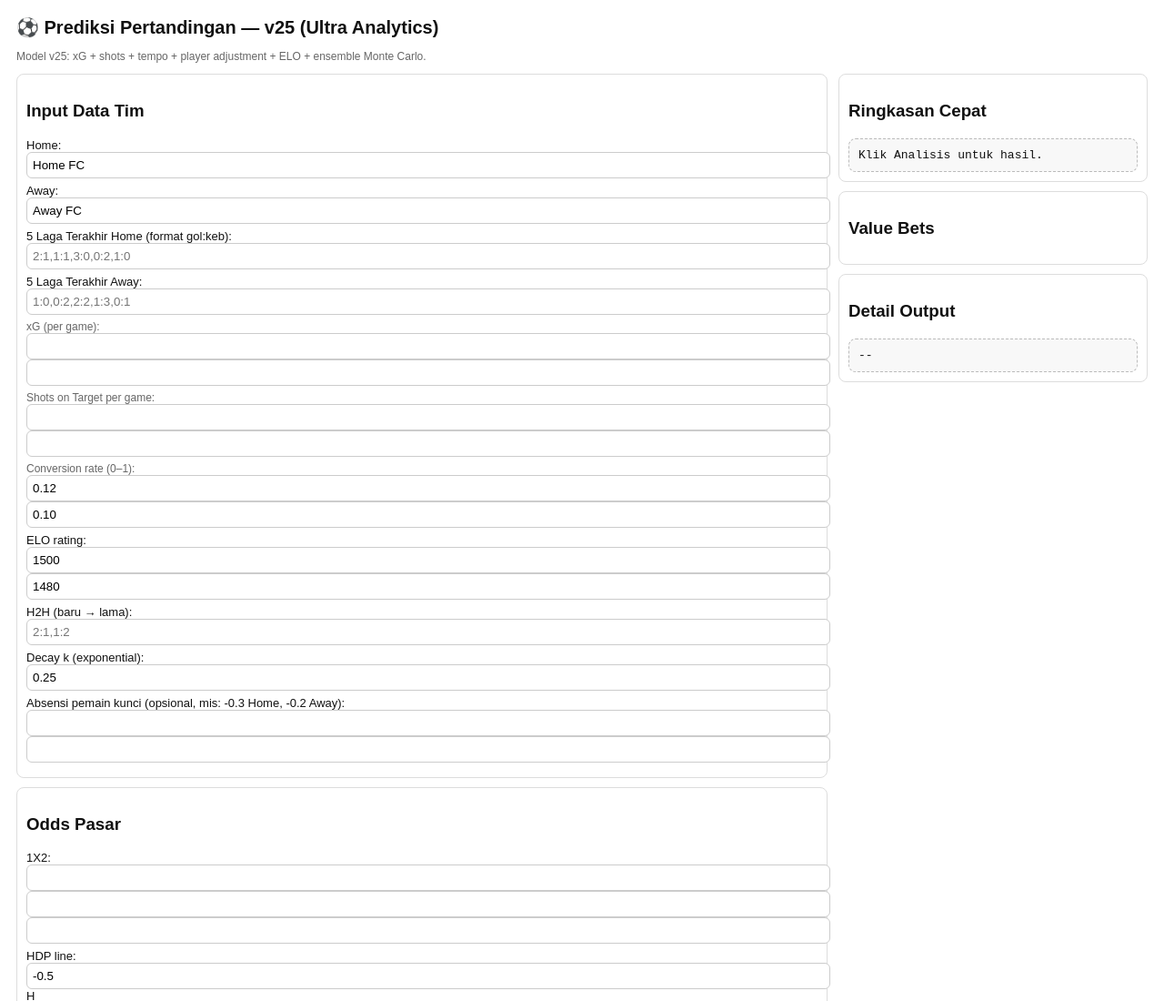
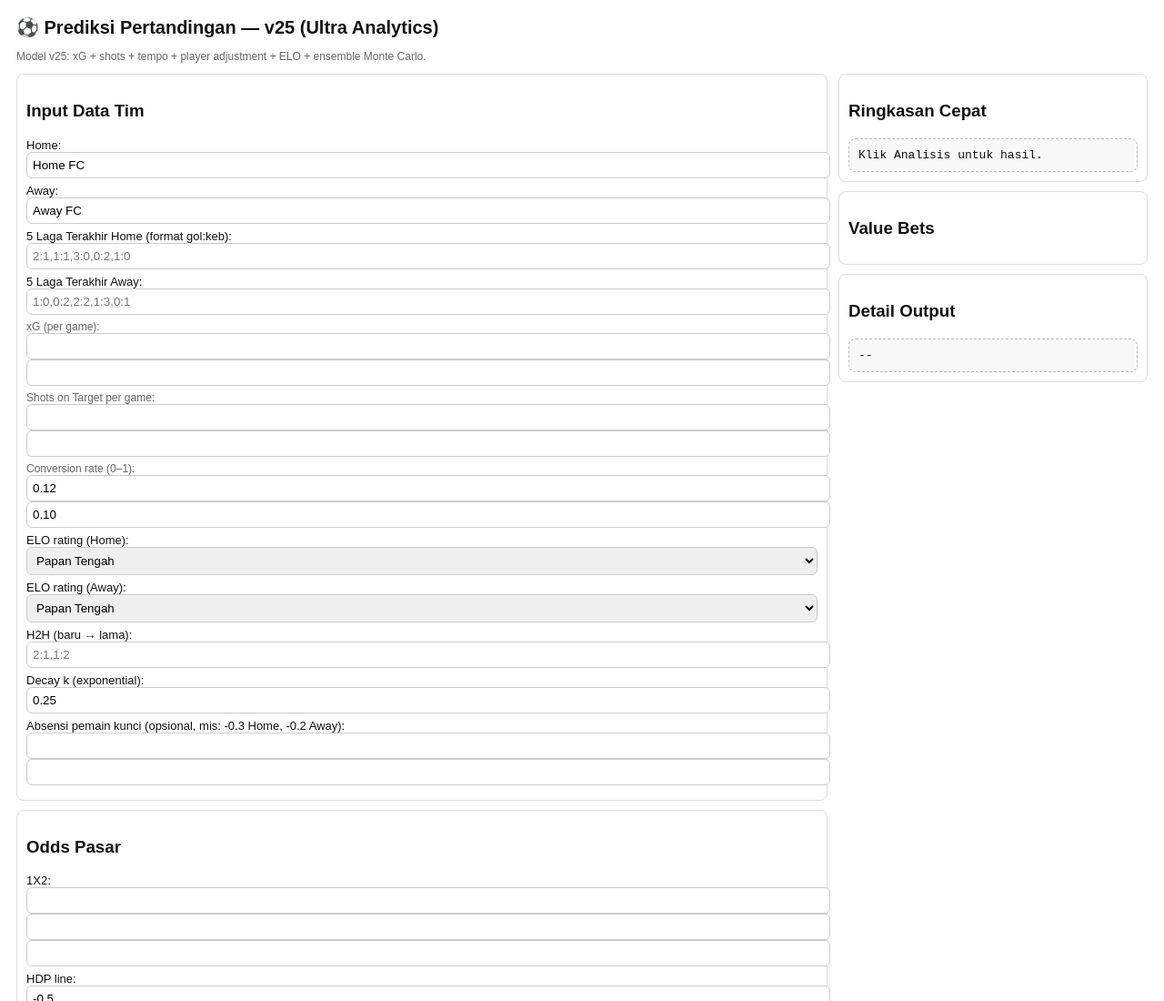
Before and after one commit to Nung10/Analisis_Parlay, a plain HTML site: page index_v25.html in a window 1280 px wide. Shown: the top 1100 px of the page at 91% size. Drawn offline with Linux system fonts and the light colour scheme.

Commit message:
Update index_v25.html

```diff
--- a/index_v25.html
+++ b/index_v25.html
@@ -56,10 +56,21 @@
           <input id="convAway" type="number" step="0.01" value="0.10">
         </label>
 
-        <label>ELO rating:
-          <input id="eloHome" type="number" value="1500">
-          <input id="eloAway" type="number" value="1480">
-        </label>
+        <label>ELO rating (Home):
+  <select id="eloHome">
+    <option value="1600">Papan Atas</option>
+    <option value="1500" selected>Papan Tengah</option>
+    <option value="1400">Papan Bawah</option>
+  </select>
+</label>
+
+<label>ELO rating (Away):
+  <select id="eloAway">
+    <option value="1600">Papan Atas</option>
+    <option value="1500" selected>Papan Tengah</option>
+    <option value="1400">Papan Bawah</option>
+  </select>
+  </label>
 
         <label>H2H (baru → lama): <input id="h2h" type="text" placeholder="2:1,1:2"></label>
         <label>Decay k (exponential): <input id="decayK" type="number" step="0.01" value="0.25"></label>
```
